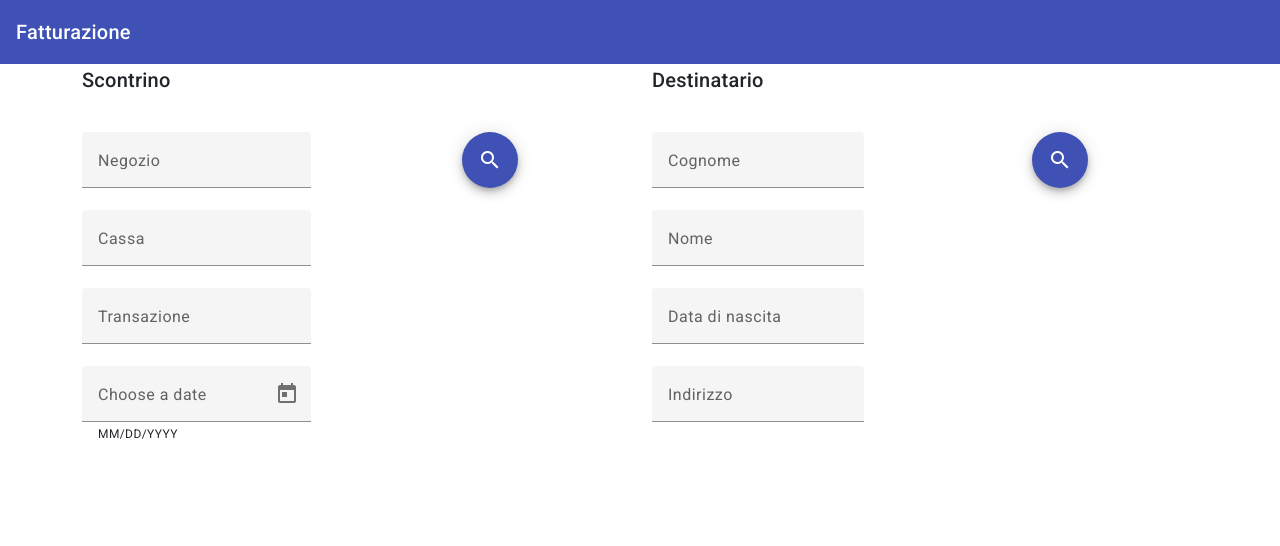
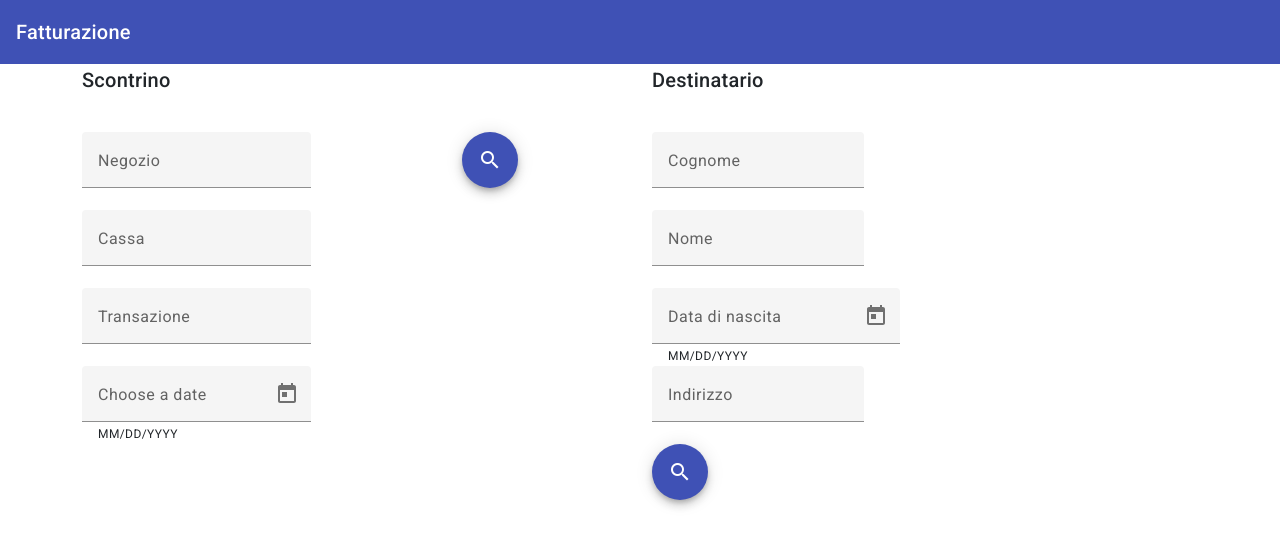
Before and after one commit to michaellaros/fatturazione, an Angular app: page / in a window 1280 px wide. Shown: the top 546 px of the page. Built offline with nearby package versions, Linux system fonts and the light colour scheme.

Commit message:
Fix filtro clienti

```diff
--- a/src/app/components/filtro-clienti/filtro-clienti.component.html
+++ b/src/app/components/filtro-clienti/filtro-clienti.component.html
@@ -1,37 +1,39 @@
   <div class="row">
-    <div class="col-md-8">
+    <div class="col-md-6">
       <form [formGroup]="form" id="form" >
         <mat-form-field appearance="fill">
             <mat-label>Cognome</mat-label>
-            <input matInput name="clientSurname" >
+            <input matInput formControlName="clientSurname" >
         </mat-form-field>
-        <mat-form-field appearance="fill" class="input">
+        <mat-form-field appearance="fill">
             <mat-label>Nome</mat-label>
-            <input matInput name="clientName" >
+            <input matInput formControlName="clientName" >
         </mat-form-field>
-        <mat-form-field appearance="fill" class="input">
+        <mat-form-field appearance="fill">
           <mat-label>Data di nascita</mat-label>
-          <input matInput name="birthDate" >
-        </mat-form-field>
-        <mat-form-field appearance="fill" class="input">
+          <input matInput  [matDatepicker]="picker" formControlName="birthDate">
+          <mat-hint>MM/DD/YYYY</mat-hint>
+          <mat-datepicker-toggle matIconSuffix [for]="picker"></mat-datepicker-toggle>
+          <mat-datepicker  #picker></mat-datepicker>
+      </mat-form-field>
+        <mat-form-field appearance="fill">
           <mat-label>Indirizzo</mat-label>
-          <input matInput name="clientAdress" >
+          <input matInput formControlName="clientAdress" >
         </mat-form-field>
       </form>
+      <button mat-fab color="primary" (click)="RicercaCliente(form)">
+        <mat-icon>search</mat-icon>
+      </button>
     </div>
-    <div class="col-md-4">
-      <button mat-fab color="primary" (click)="RicercaCliente(form)">
-          <mat-icon>search</mat-icon>
-      </button>
-  </div>
-    <div class="col-md-4">
-      <!-- <h3>Informazioni cliente</h3>
+    <div class="col-md-6" *ngIf="cliente!=null">
+       <h3>Informazioni cliente</h3>
       <mat-list role="list">
 
-        <mat-list-item role="listitem" >Cognome:{{cliente.cognome}}</mat-list-item>
-        <mat-list-item role="listitem" >Nome:{{cliente.nome}}</mat-list-item>
-        <mat-list-item role="listitem" >Anno di nascita:{{cliente.data_nascita}}</mat-list-item>
-        <mat-list-item role="listitem" >Indirizzo:{{cliente.indirizzo}}</mat-list-item>
-      </mat-list> -->
+        <mat-list-item role="listitem" >Cognome:{{cliente.clientSurname}}</mat-list-item>
+        <mat-list-item role="listitem" >Nome:{{cliente.clientName}}</mat-list-item>
+        <mat-list-item role="listitem" >Anno di nascita:{{cliente.birthDate}}</mat-list-item>
+        <mat-list-item role="listitem" >Indirizzo:{{cliente.clientAddress}}</mat-list-item>
+        <mat-list-item role="listitem" >Email:{{cliente.clientEmail}}</mat-list-item>
+      </mat-list>
     </div>
   </div>
--- a/src/app/components/filtro-clienti/filtro-clienti.component.ts
+++ b/src/app/components/filtro-clienti/filtro-clienti.component.ts
@@ -18,10 +18,10 @@ export class FiltroClientiComponent {
 
 constructor(private httpclient:HttpService,private fb:FormBuilder,private dialog: MatDialog){
               this.form = this.fb.group({
-                Cognome: new FormControl(),
-                Nome: new FormControl(),
-                Anno_di_nascita: new FormControl(),
-                Indirizzo: new FormControl()
+                clientSurname: new FormControl(),
+                clientName: new FormControl(),
+                birthDate: new FormControl(),
+                clientAdress: new FormControl()
               });
 
 }
@@ -29,7 +29,7 @@ RicercaCliente(form:any){
   console.log(JSON.stringify(form.value, null, 4));
   this.httpclient.RicercaCliente(form.value)
   .subscribe({
-    next: (data) => {this.openDialog(data.clienti)},
+    next: (data) => {this.openDialog(data.clienti);console.log(data)},
     complete: () => console.info('complete')
 });
 }
@@ -38,7 +38,7 @@ openDialog(clienti:Cliente[]): void {
   const dialogRef = this.dialog.open(ModaleClientiComponent, {data:clienti
   });
   dialogRef.afterClosed().subscribe(result => {
-    console.log(result);
+    this.cliente = result;
   });
 
 }
--- a/src/app/components/filtro-clienti/modale-clienti/modale-clienti.component.html
+++ b/src/app/components/filtro-clienti/modale-clienti/modale-clienti.component.html
@@ -2,7 +2,7 @@
 <div mat-dialog-content>
     <mat-selection-list #ClientiList [multiple]="false">
       <mat-list-option *ngFor="let cliente of clienti" [value]="cliente">
-        {{cliente}}
+        {{cliente.clientSurname+" "+cliente.clientName+", "+cliente.clientAddress}}
       </mat-list-option>
     </mat-selection-list>
 </div>
--- a/src/app/components/filtro-clienti/modale-clienti/modale-clienti.component.ts
+++ b/src/app/components/filtro-clienti/modale-clienti/modale-clienti.component.ts
@@ -15,6 +15,7 @@ export class ModaleClientiComponent {
   constructor(public dialogRef: MatDialogRef<ModaleClientiComponent>,
     @Inject(MAT_DIALOG_DATA) public data: Cliente[]){
       this.clienti = data;
+      console.log(this.clienti);
   }
 
   onNoClick(): void {
--- a/src/app/services/http.service.ts
+++ b/src/app/services/http.service.ts
@@ -29,13 +29,12 @@ export class HttpService {
   }
 
   GetRicevuta(fileName:string){
-    console.log(this.urlAPI+"Ricevuta?fileName="+fileName);
     return this.http.post<Ricevuta>(this.urlAPI+"Ricevuta/GetRicevuta",{fileName})
                   .pipe(catchError((error:HttpErrorResponse) => throwError(() =>new Error(error.message || "Server error!"))));
   }
 
   RicercaCliente(filtriCliente:any){
-    return this.http.post<{clienti:Cliente[]}>(this.urlAPI+"Cliente/Cliente/",filtriCliente)
+    return this.http.post<{clienti:Cliente[]}>(this.urlAPI+"Cliente/",filtriCliente)
                   .pipe(catchError((error:HttpErrorResponse) => throwError(() =>new Error( error.message || "Server error!"))));
   }
 
```
Also changed, not shown: src/app/models/cliente.ts (+5 -5 lines).
